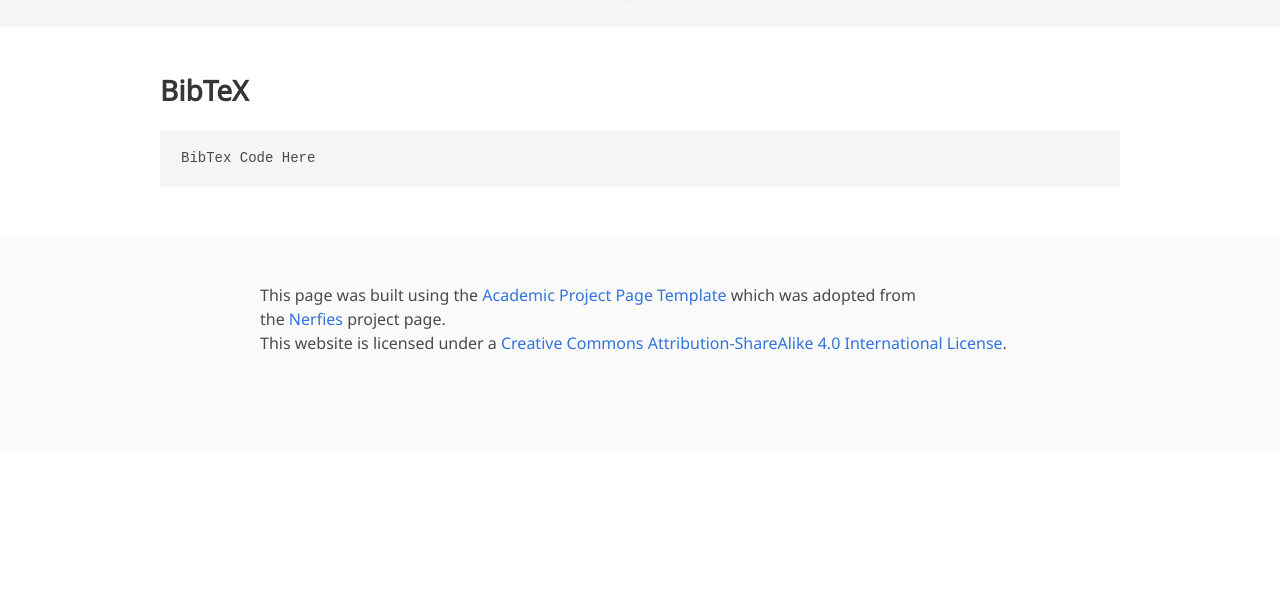
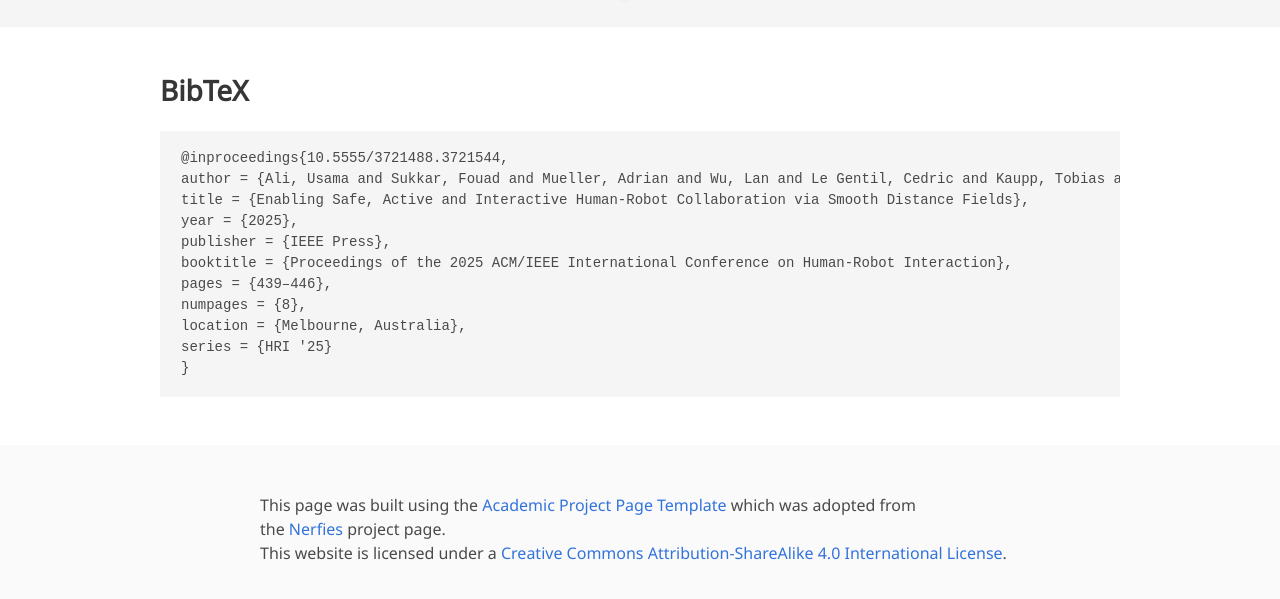
Before and after one commit to git-ceri/git-ceri.github.io, a plain HTML site: page IDMP-HRI25/index.html in a window 1280 px wide. Shown: the part 3821-4420 px from the top of the page. Before the commit the page ends 4272 px from the top, so only its background shows below. Drawn offline with nearby package versions, Linux system fonts and the light colour scheme; some icons are missing; files whose address does not match are found by name; a web font is replaced by a local one.

Commit message:
Update index.html

```diff
--- a/IDMP-HRI25/index.html
+++ b/IDMP-HRI25/index.html
@@ -391,7 +391,18 @@ transfers to real world sensor data.          </p>
   <section class="section" id="BibTeX">
     <div class="container is-max-desktop content">
       <h2 class="title">BibTeX</h2>
-      <pre><code>BibTex Code Here</code></pre>
+      <pre><code>@inproceedings{10.5555/3721488.3721544,
+author = {Ali, Usama and Sukkar, Fouad and Mueller, Adrian and Wu, Lan and Le Gentil, Cedric and Kaupp, Tobias and Vidal Calleja, Teresa},
+title = {Enabling Safe, Active and Interactive Human-Robot Collaboration via Smooth Distance Fields},
+year = {2025},
+publisher = {IEEE Press},
+booktitle = {Proceedings of the 2025 ACM/IEEE International Conference on Human-Robot Interaction},
+pages = {439–446},
+numpages = {8},
+location = {Melbourne, Australia},
+series = {HRI '25}
+}
+</code></pre>
     </div>
 </section>
 <!--End BibTex citation -->
```
